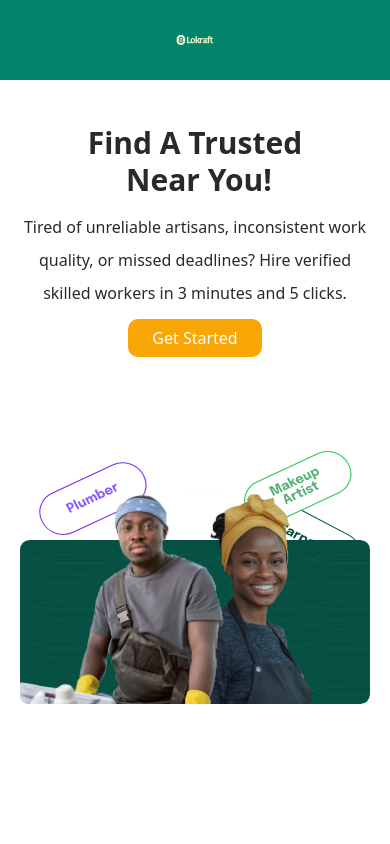
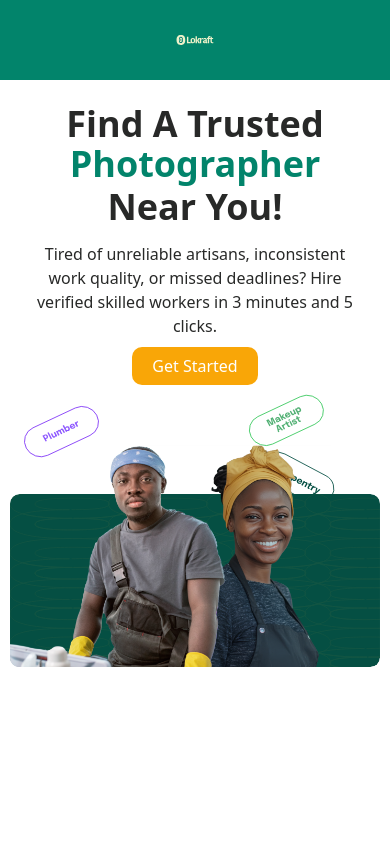
Before and after one commit to BayoGabriel/lokeje, a Next.js app: page / in a window 390 px wide. Shown: the top 844 px of the page. Built offline with nearby package versions, Linux system fonts and the light colour scheme.

Commit message:
Apr 8, 2025, 6:23 PM

```diff
--- a/app/globals.css
+++ b/app/globals.css
@@ -2,6 +2,21 @@
 @tailwind components;
 @tailwind utilities;
 
+@keyframes float {
+  0% {
+    transform: translateY(0px);
+  }
+  50% {
+    transform: translateY(-20px);
+  }
+  100% {
+    transform: translateY(0px);
+  }
+}
+
+.floating-animation {
+  animation: float 8s ease-in infinite;
+}
 
 @keyframes float {
   0%, 100% {
--- a/components/Hero.jsx
+++ b/components/Hero.jsx
@@ -3,7 +3,7 @@
 import { useState, useEffect } from "react"
 import Image from "next/image"
 import Link from "next/link"
-import { motion, AnimatePresence } from "framer-motion"
+import { motion } from "framer-motion"
 
 import greenbg from "@/public/herobg.svg"
 import heroImage from "@/public/HeroImage.png"
@@ -20,10 +20,10 @@ const tooltipData = [
   { src: four, text: "Hire in just 3 minutes!", top: "-320px", left: "150px", right: "auto", moveX: "-1000px" },
   { src: five, text: "No more missed deadlines!", top: "-160px", left: "4px", right: "auto", moveX: "-1000px" },
 ]
+
 const mobileTooltip = [
   { src: one, text: "Find skilled tailors easily!", top: "-40px", left: "auto", right: "4px", moveX: "100px" },
   { src: two, text: "Get high-quality service!", top: "-120px", left: "auto", right: "4px", moveX: "100px" },
-  // { src: three, text: "Verified and trusted artisans!", top: "-60px", left: "auto", right: "60px", moveX: "0px" },
   { src: four, text: "Hire in just 3 minutes!", top: "-1px", left: "0px", right: "auto", moveX: "-100px" },
   { src: five, text: "No more missed deadlines!", top: "-110px", left: "4px", right: "auto", moveX: "-100px" },
 ]
@@ -31,20 +31,18 @@ const mobileTooltip = [
 const professions = ["Plumber", "Tailor", "Photographer", "Baker", "Tiler"]
 
 const Hero = () => {
-  const [professionIndex, setProfessionIndex] = useState(0)
-  const [isAnimating, setIsAnimating] = useState(false)
+  const [profession, setProfession] = useState("Tailor")
+  const [index, setIndex] = useState(1) // Start with Tailor (index 1)
 
   useEffect(() => {
     const interval = setInterval(() => {
-      setIsAnimating(true)
-      setTimeout(() => {
-        setProfessionIndex((prevIndex) => (prevIndex + 1) % professions.length)
-        setIsAnimating(false)
-      }, 500) // Half of the animation duration
+      const nextIndex = (index + 1) % professions.length
+      setIndex(nextIndex)
+      setProfession(professions[nextIndex])
     }, 3000) // Change every 3 seconds
 
     return () => clearInterval(interval)
-  }, [])
+  }, [index])
 
   // Animation variants
   const headerVariants = {
@@ -101,63 +99,40 @@ const Hero = () => {
     }),
   }
 
+  // Simple fade animation for the profession text
   const professionVariants = {
-    initial: {
-      y: 40,
-      opacity: 0,
-      rotateX: -90,
-    },
     animate: {
-      y: 0,
       opacity: 1,
-      rotateX: 0,
-      transition: {
-        duration: 0.8,
-        ease: [0.16, 1, 0.3, 1], // Custom spring-like easing
-      },
-    },
-    exit: {
-      y: -40,
-      opacity: 0,
-      rotateX: 90,
-      transition: {
-        duration: 0.4,
-        ease: [0.6, -0.05, 0.01, 0.99],
-      },
+      transition: { duration: 1.2, ease: "easeInOut" },
     },
   }
 
   return (
-    <motion.div initial="hidden" animate="visible" className="flex flex-col w-full min-h-screen mt-10 max-lg:my-2">
-      <div className="w-full flex flex-col items-center justify-center max-lg:gap-4 gap-8 my-10">
+    <motion.div
+      initial="hidden"
+      animate="visible"
+      className="flex flex-col w-full min-h-screen mt-10 max-lg:mt-6 max-md:mt-4 max-sm:mt-2"
+    >
+      <div className="w-full flex flex-col items-center justify-center max-lg:gap-4 gap-8 my-10 max-md:my-6 max-sm:my-4 px-4">
         <motion.h1
           variants={headerVariants}
-          className="text-[114px] text-[#282928] tracking-[0px] font-bold text-center leading-[1em] max-md:text-[60px] max-sm:text-[30px]"
+          className="text-[114px] text-[#282928] tracking-[0px] font-bold text-center leading-[1.1em] max-xl:text-[90px] max-lg:text-[70px] max-md:text-[50px] max-sm:text-[36px] max-xs:text-[28px]"
         >
           Find A Trusted <br />
-          <span className="text-[#02846B] inline-block relative">
-            <span className="sr-only">{professions[professionIndex]}</span>
-            <span className="inline-block h-[1.1em] overflow-hidden relative">
-              <AnimatePresence mode="wait">
-                <motion.span
-                  key={professionIndex}
-                  variants={professionVariants}
-                  initial="initial"
-                  animate="animate"
-                  exit="exit"
-                  className="absolute left-0 right-0"
-                >
-                  {professions[professionIndex]}
-                </motion.span>
-              </AnimatePresence>
-            </span>
-          </span>{" "}
-          Near You!
+          <motion.span
+            key={profession}
+            initial={{ opacity: 0 }}
+            animate={professionVariants.animate}
+            className="text-[#02846B] inline-block min-h-[1.2em]"
+          >
+            {profession}
+          </motion.span>{" "}
+          <span className="whitespace-nowrap">Near You!</span>
         </motion.h1>
 
         <motion.p
           variants={descriptionVariants}
-          className="text-[22px] lg:max-w-[478px] max-lg:px-4 text-center leading-[33px] text-[#282928] tracking-[0] max-md:text-[18px] max-sm:text-[16px]"
+          className="text-[22px] lg:max-w-[550px] max-w-[90%] text-center leading-[1.5] text-[#282928] tracking-[0] max-lg:text-[20px] max-md:text-[18px] max-sm:text-[16px] max-xs:text-[14px]"
         >
           Tired of unreliable artisans, inconsistent work quality, or missed deadlines? Hire verified skilled workers in
           3 minutes and 5 clicks.
@@ -166,14 +141,14 @@ const Hero = () => {
         <motion.div variants={buttonVariants} whileHover="hover">
           <Link
             href="#waitlist"
-            className="bg-[#F9A607] px-8 py-3 rounded-[10px] text-white hover:bg-primary ease-in duration-75 max-sm:px-6 max-sm:py-2"
+            className="bg-[#F9A607] px-8 py-3 rounded-[10px] text-white hover:bg-primary ease-in duration-75 max-lg:px-7 max-lg:py-2.5 max-md:px-6 max-md:py-2 max-sm:px-5 max-sm:py-2 text-lg max-sm:text-base"
           >
             Get Started
           </Link>
         </motion.div>
       </div>
 
-      <div className="w-full px-[80px] max-md:mt-[150px] max-lg:mt-0 mt-[250px] max-md:px-[40px] max-sm:px-[20px]">
+      <div className="w-full px-[80px] max-xl:px-[60px] max-lg:px-[40px] max-md:px-[20px] max-sm:px-[10px] max-md:mt-[100px] max-lg:mt-[150px] mt-[200px] transition-all duration-300">
         <div className="w-full relative">
           <motion.div initial={{ opacity: 0 }} animate={{ opacity: 1 }} transition={{ duration: 0.8, delay: 0.5 }}>
             <Image src={greenbg || "/placeholder.svg"} alt="greenbg" className="w-full object-contain" />
@@ -183,7 +158,7 @@ const Hero = () => {
             <Image src={heroImage || "/placeholder.svg"} alt="hero" className="w-full h-full" />
           </motion.div>
 
-          {/* Floating Images with Animation */}
+          {/* Floating Images with Animation - Desktop */}
           {tooltipData.map((item, index) => (
             <motion.div
               key={index}
@@ -212,12 +187,13 @@ const Hero = () => {
                 <Image
                   src={item.src || "/placeholder.svg"}
                   alt={`icon-${index + 1}`}
-                  className="transition-transform"
+                  className="transition-transform max-lg:w-[80%] max-lg:h-[80%] max-lg:object-contain"
                 />
               </motion.div>
             </motion.div>
           ))}
 
+          {/* Floating Images with Animation - Mobile */}
           {mobileTooltip.map((item, index) => (
             <motion.div
               key={index}
@@ -244,7 +220,7 @@ const Hero = () => {
                 <Image
                   src={item.src || "/placeholder.svg"}
                   alt={`icon-${index + 1}`}
-                  className="transition-transform"
+                  className="transition-transform max-sm:w-[70%] max-sm:h-[70%] max-sm:object-contain"
                 />
               </motion.div>
             </motion.div>
--- a/components/Waitlist.jsx
+++ b/components/Waitlist.jsx
@@ -25,7 +25,6 @@ const Waitlist = () => {
     setIsSubmitting(true)
 
     try {
-      // Replace this URL with your actual Google Form submission URL
       const googleFormUrl = 'https://docs.google.com/forms/d/e/1FAIpQLSdWcoZ5-yjpITRvxZfSNcHklbQ2rwBK_4ARc7gQOeRnNIitRA/formResponse'
 
       // Replace 'entry.123456789' with your actual form field entry ID
```
